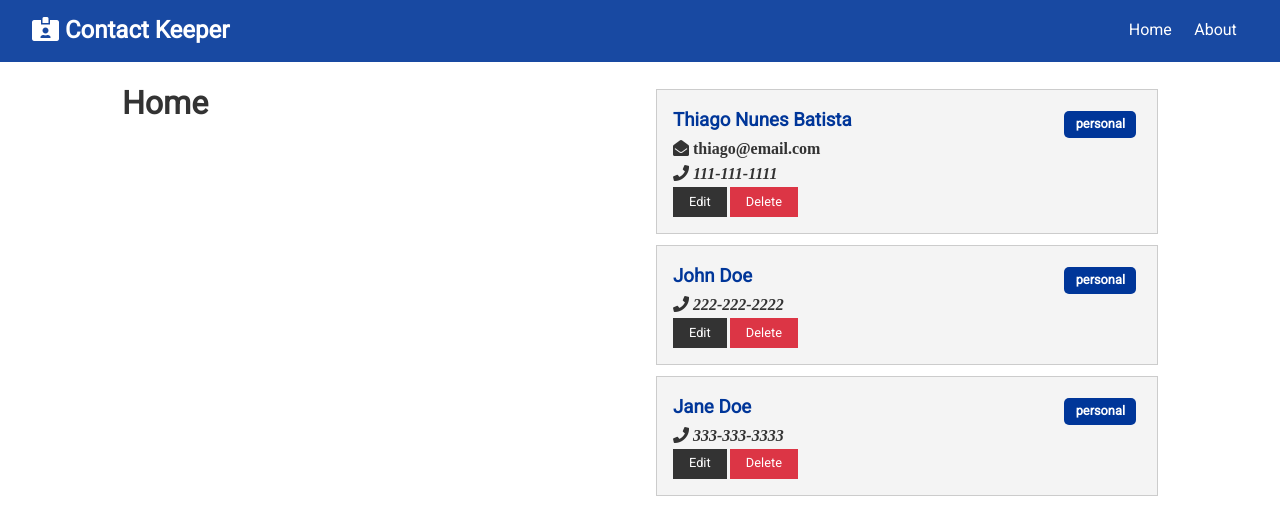
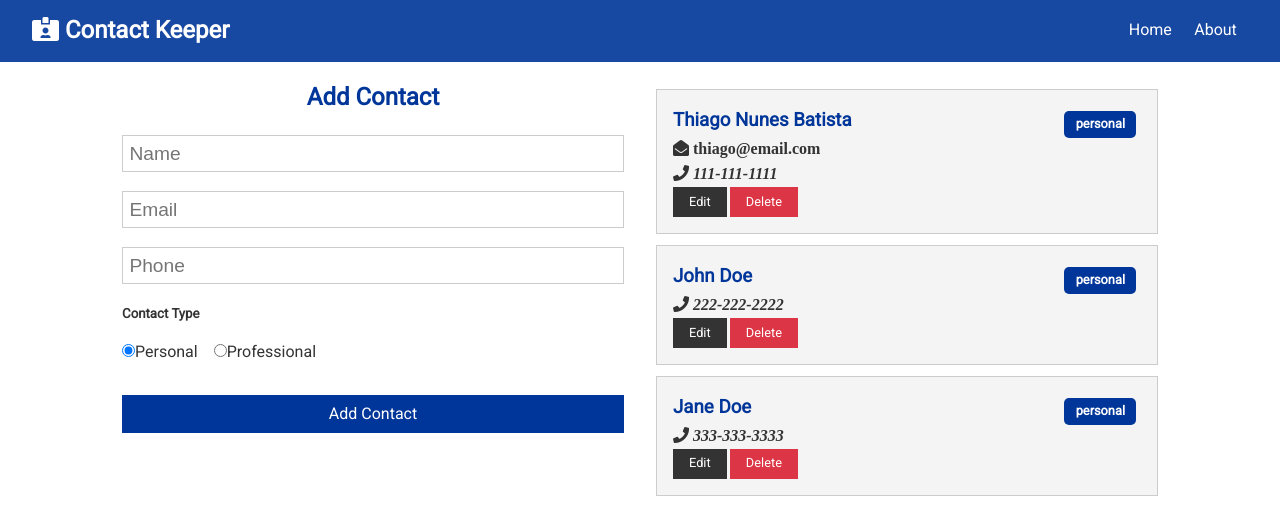
Before and after one commit to ThiagoNunesBatista-zz/contact-keeper, a React (Create React App) app in the folder front-end/: page / in a window 1280 px wide. Shown: the top 518 px of the page. Built offline with nearby package versions, Linux system fonts and the light colour scheme.

Commit message:
Add new contact feature

```diff
--- a/front-end/src/App.css
+++ b/front-end/src/App.css
@@ -298,6 +298,10 @@ input {
   margin: 1.2rem 0;
 }
 
+label {
+  margin-right: 1rem;
+}
+
 .form-text {
   display: block;
   margin-top: 0.3rem;
--- /dev/null
+++ b/front-end/src/components/contacts/ContactForm.js
@@ -0,0 +1,54 @@
+// External Imports
+// JavaScript
+import React, { useContext, useState } from 'react'
+
+// Internal Imports
+// JavaScript
+import ContactContext from '../../context/contact/ContactContext'
+
+const ContactForm = () => {
+  const context = useContext(ContactContext)
+
+  const { addContact } = context
+
+  const [contact, setContact] = useState({
+    name: '',
+    email: '',
+    phone: '',
+    type: 'personal'
+  })
+
+  const { name, email, phone, type } = contact
+
+  const handleChange = e => {
+    setContact({ ...contact, [e.target.name]: e.target.value })
+  }
+
+  const handleSubmit = e => {
+    e.preventDefault()
+    addContact(contact)
+  }
+
+  return (
+    <form onSubmit={handleSubmit}>
+      <h2 className='text-primary'>Add Contact</h2>
+
+      <input type='text' name='name' placeholder='Name' value={name} onChange={handleChange} />
+
+      <input type='email' name='email' placeholder='Email' value={email} onChange={handleChange} />
+
+      <input type='text' name='phone' placeholder='Phone' value={phone} onChange={handleChange} />
+
+      <h5>Contact Type</h5>
+      <input type='radio' id='personal' name='type' value='personal' checked={type === 'personal'} onChange={handleChange} />
+      <label htmlFor='personal'>Personal</label>
+
+      <input type='radio' name='type' value='professional' checked={type === 'professional'} onChange={handleChange} />
+      <label htmlFor='professional'>Professional</label>
+
+      <input type='submit' value='Add Contact' className='btn btn-primary btn-block' />
+    </form>
+  )
+}
+
+export default ContactForm
--- a/front-end/src/components/contacts/ContactItem.js
+++ b/front-end/src/components/contacts/ContactItem.js
@@ -1,6 +1,5 @@
 // External Imports
 // JavaScript
-import PropTypes from 'prop-types'
 import React from 'react'
 import ContactContext from '../../context/contact/ContactContext'
 
@@ -24,8 +23,4 @@ const ContactItem = ({ contact: { name, email, phone, type } }) => {
   )
 }
 
-ContactItem.propTypes = {
-  contacts: PropTypes.object.isRequired
-}
-
 export default ContactItem
--- a/front-end/src/components/pages/Home.js
+++ b/front-end/src/components/pages/Home.js
@@ -5,11 +5,12 @@ import React from 'react'
 // Internal Imports
 // JavaScript
 import Contacts from '../contacts/Contacts'
+import ContactForm from '../contacts/ContactForm'
 
 const Home = () => {
   return (
     <div className='grid-2'>
-      <h1>Home</h1>
+      <ContactForm />
       <Contacts />
     </div>
   )
--- a/front-end/src/context/contact/ContactContext.js
+++ b/front-end/src/context/contact/ContactContext.js
@@ -1,7 +1,7 @@
 // External Imports
 // JavaScript
 import React, { createContext, useReducer } from 'react'
-import uuid from 'uuid'
+import { v4 as uuid} from 'uuid'
 
 // Internal Imports
 // JavaScript
@@ -51,6 +51,15 @@ export const ContactContextProvider = props => {
 
   // THE ACTIONS
   // Add Contact
+  const addContact = contact => {
+    const payload = contact
+    payload.id = uuid()
+
+    dispatch({
+      type: ADD_CONTACT,
+      payload
+    })
+  }
 
   // Delete Contact
 
@@ -67,7 +76,8 @@ export const ContactContextProvider = props => {
   return (
     <ContactContext.Provider
       value={{
-        contacts: state.contacts
+        contacts: state.contacts,
+        addContact
       }}
     >
       {props.children}
--- a/front-end/src/context/contact/contactReducer.js
+++ b/front-end/src/context/contact/contactReducer.js
@@ -1,11 +1,28 @@
+// External Imports
+// JavaScript
 import React from 'react'
 
-const contactReducer = () => {
-  return (
-    <div>
+// Internal Imports
+// JavaScript
+import {
+  ADD_CONTACT,
+  DELETE_CONTACT,
+  SET_CURRENT,
+  CLEAR_CURRENT,
+  UPDATE_CONTACT,
+  FILTER_CONTACTS,
+  CLEAR_FILTER
+} from '../types'
 
-    </div>
-  )
+export default (state, action) => {
+  switch (action.type) {
+    case ADD_CONTACT:
+      return {
+        ...state,
+        contacts: [...state.contacts, action.payload]
+      }
+
+    default:
+      return state
+  }
 }
-
-export default contactReducer
```
